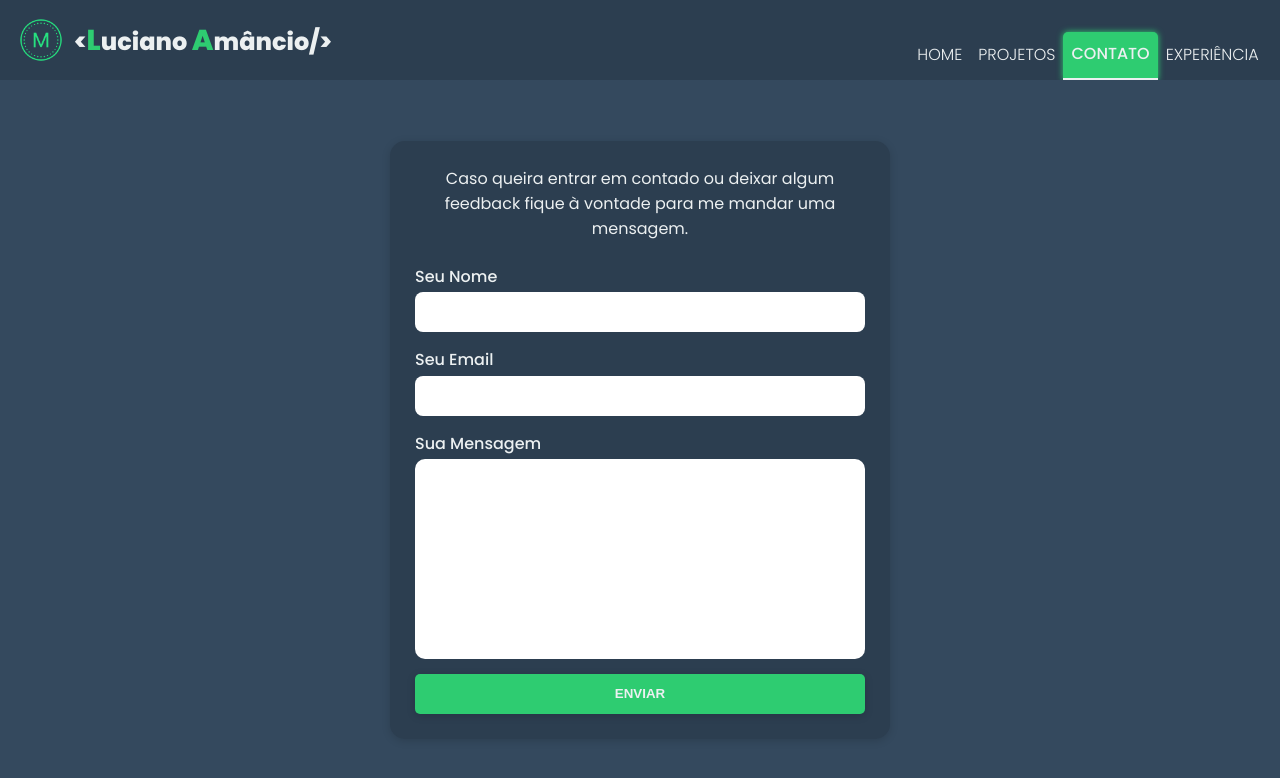
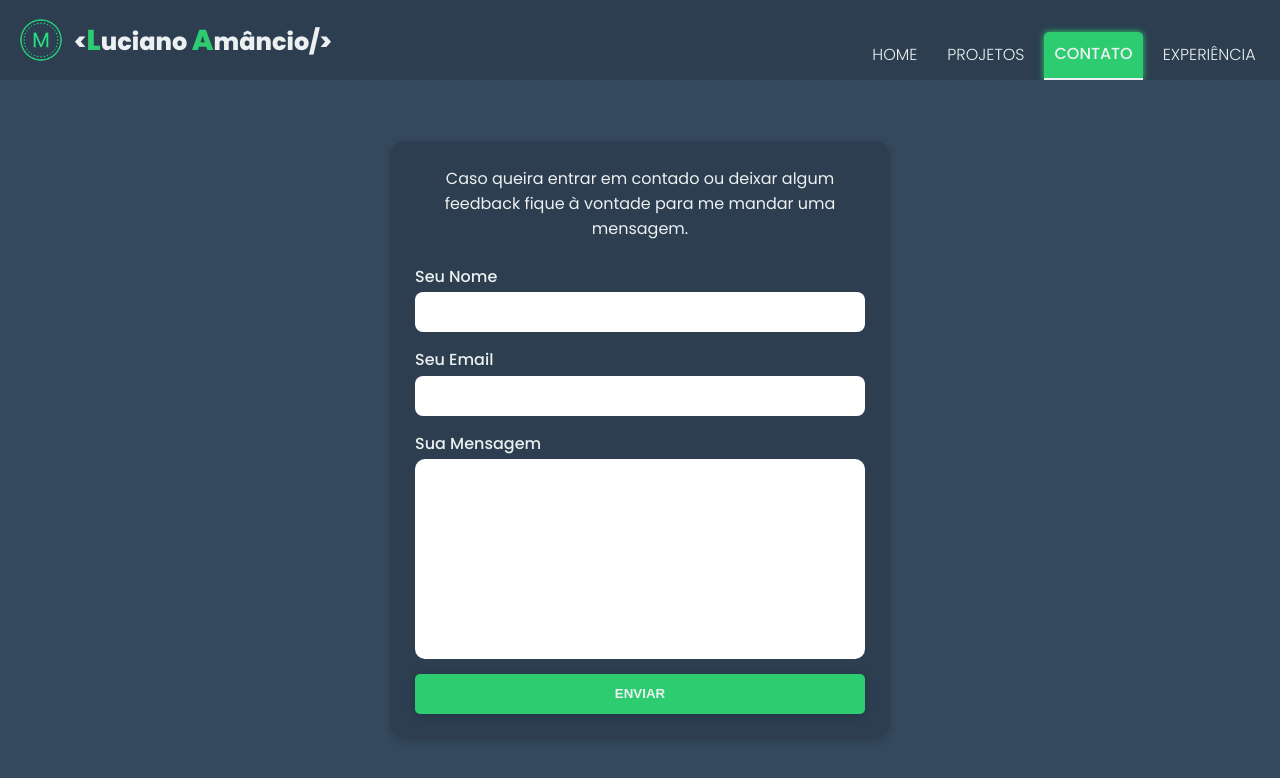
Before and after one commit to madruga665/madruga665-site, a Next.js app: page /portifolio/contato in a window 1280 px wide. Shown: the top 778 px of the page. Built offline with nearby package versions, Linux system fonts and the light colour scheme.

Commit message:
fix: estilo da barra de navegação

```diff
--- a/src/components/Navlinks/styles.module.scss
+++ b/src/components/Navlinks/styles.module.scss
@@ -16,7 +16,7 @@
   }
 
   @media only screen and (min-width: 768px) {
-    width: 22rem;
+    width: 25rem;
     height: 100%;
     flex-direction: column;
     justify-content: flex-end;
@@ -35,17 +35,19 @@
   align-items: center;
   justify-content: center;
   border-radius: 5px 5px 0 0;
-  padding: 0 0.5rem;
   font-weight: 300;
+  padding: 0 10px;
+  width: 100%;
 
   @media only screen and (min-width: 768px) {
+    margin: 5px;
     height: 100%;
   }
 }
 
 .LinkContainerActive {
   @extend .LinkContainer;
-  transition: background-color 300ms ease-in-out;
+  transition: background-color 500ms ease-in-out;
   background-color: $color-emerald;
   border-bottom: 2px solid $color-clouds;
   font-weight: 500;
```
